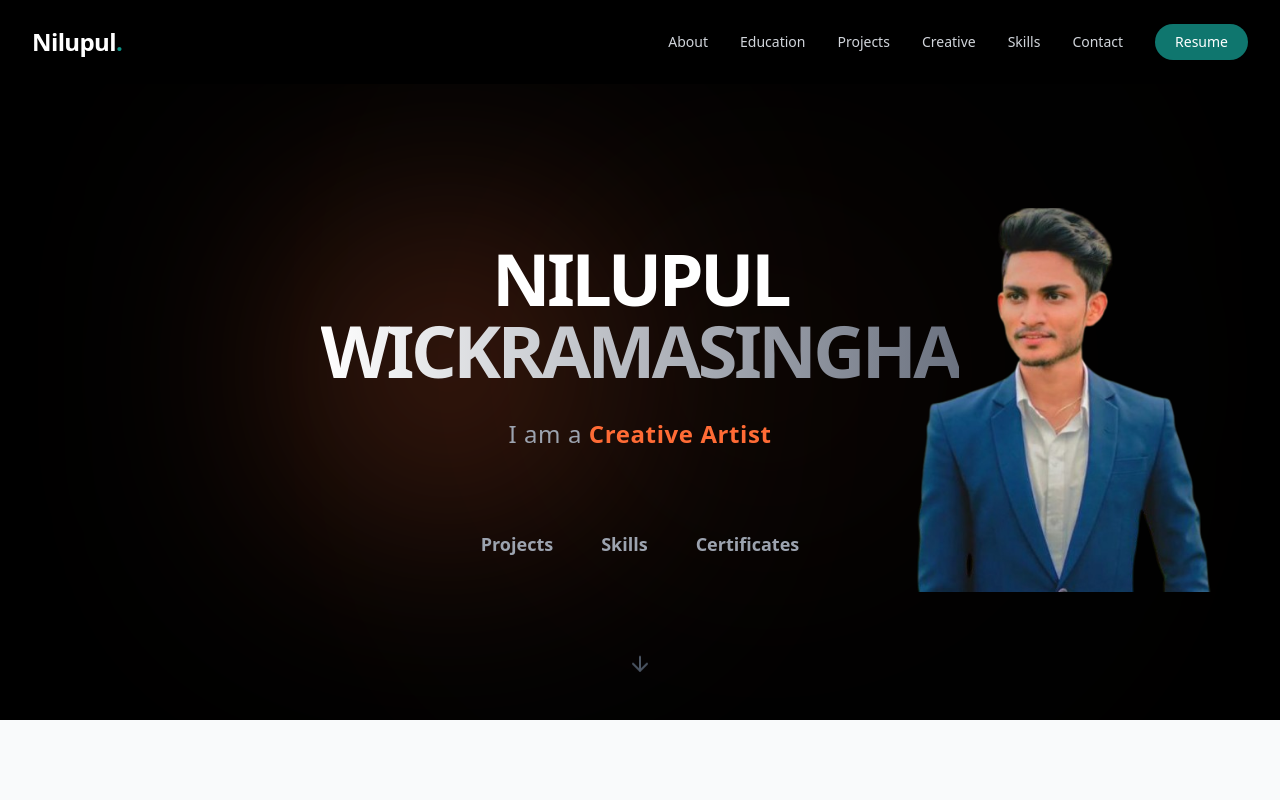
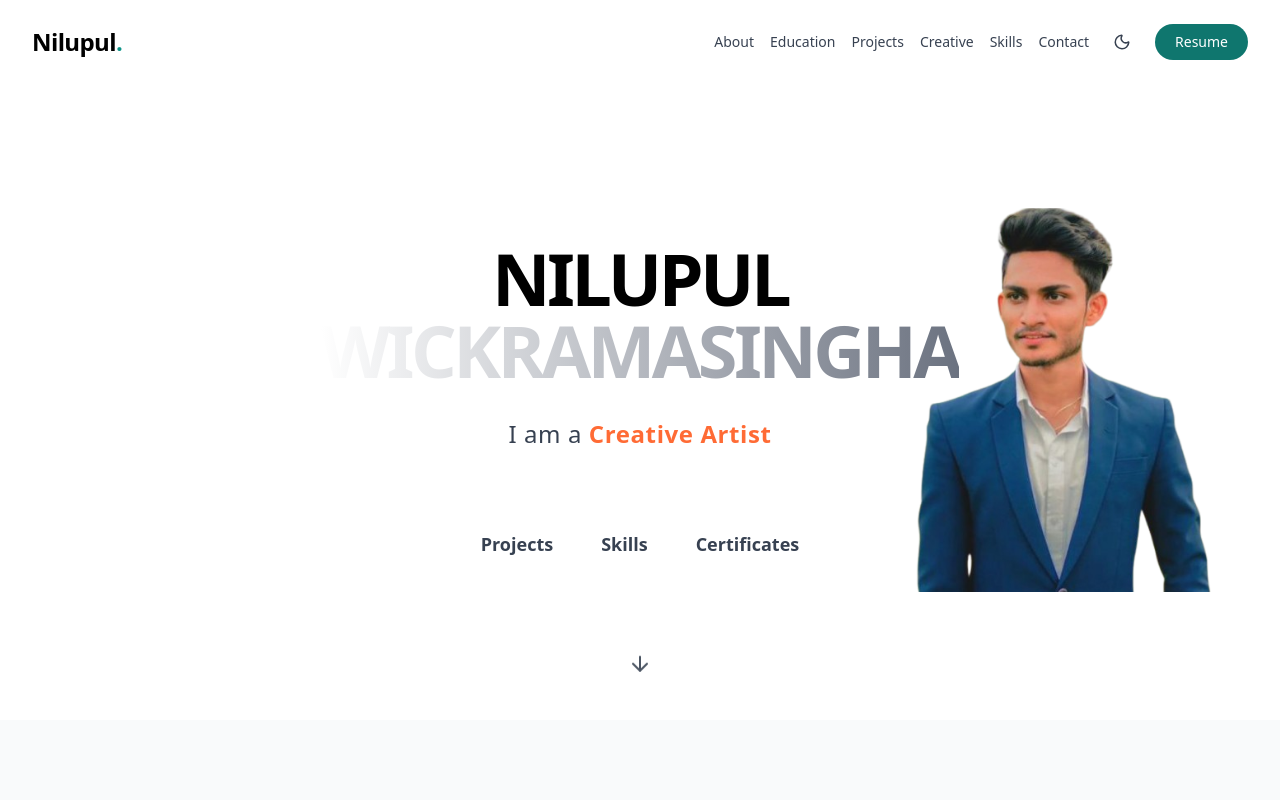
Before and after one commit to Nilupul-Wickramasinghe/My-Portfolio-GWU-BHBT-2022-04, a React (Vite) app: page / in a window 1280 px wide. Shown: the top 800 px of the page. Built offline with nearby package versions, Linux system fonts and the light colour scheme.

Commit message:
Add Dark mode

```diff
--- a/src/components/Hero.tsx
+++ b/src/components/Hero.tsx
@@ -21,13 +21,13 @@ export function Hero() {
       });
     }
   };
-  return <section className="relative min-h-[80vh] flex flex-col items-center justify-center px-4 py-20 text-center bg-black overflow-hidden">
+  return <section className="relative min-h-[80vh] flex flex-col items-center justify-center px-4 py-20 text-center bg-white dark:bg-black overflow-hidden">
       {/* Background decorative elements */}
       <div className="absolute top-1/4 left-1/4 w-64 h-64 bg-[#FF6B35] rounded-full mix-blend-screen filter blur-[128px] opacity-10 animate-pulse" />
       <div className="absolute bottom-1/4 right-1/4 w-96 h-96 bg-[#FF6B35] rounded-full mix-blend-screen filter blur-[128px] opacity-5" />
 
       <div className="z-10 max-w-5xl mx-auto space-y-8">
-        <h1 className="text-5xl md:text-6xl lg:text-7xl font-black tracking-tighter text-white leading-tight">
+        <h1 className="text-5xl md:text-6xl lg:text-7xl font-black tracking-tighter text-black dark:text-white leading-tight">
           NILUPUL
           <br />
           <span className="text-transparent bg-clip-text bg-gradient-to-r from-white to-gray-500">
@@ -35,7 +35,7 @@ export function Hero() {
           </span>
         </h1>
 
-        <p className="text-xl md:text-2xl text-gray-400 font-medium tracking-wide max-w-2xl mx-auto">
+        <p className="text-xl md:text-2xl text-gray-700 dark:text-gray-400 font-medium tracking-wide max-w-2xl mx-auto">
           I am a{' '}
           <span className="text-[#FF6B35] inline-block min-w-max font-bold">
             {roles[currentRole]}
@@ -45,7 +45,7 @@ export function Hero() {
         <nav className="pt-12">
           <ul className="flex flex-wrap justify-center gap-8 md:gap-12">
             {['Projects', 'Skills', 'Certificates'].map(item => <li key={item}>
-                <button onClick={() => scrollToSection(item.toLowerCase())} className="group relative text-lg font-bold text-gray-400 hover:text-white transition-colors duration-300">
+                <button onClick={() => scrollToSection(item.toLowerCase())} className="group relative text-lg font-bold text-gray-700 dark:text-gray-300 hover:text-black dark:hover:text-white transition-colors duration-300">
                   {item}
                   <span className="absolute -bottom-2 left-0 w-0 h-1 bg-[#FF6B35] transition-all duration-300 group-hover:w-full" />
                 </button>
--- a/src/components/Navigation.tsx
+++ b/src/components/Navigation.tsx
@@ -1,8 +1,10 @@
 import React, { useEffect, useState } from 'react';
-import { Menu, X } from 'lucide-react';
+import { Menu, X, Sun, Moon } from 'lucide-react';
+import useTheme from '../hooks/useTheme';
 export function Navigation() {
   const [isOpen, setIsOpen] = useState(false);
   const [scrolled, setScrolled] = useState(false);
+  const { theme, toggle } = useTheme();
   useEffect(() => {
     const handleScroll = () => {
       setScrolled(window.scrollY > 20);
@@ -45,40 +47,46 @@ export function Navigation() {
     name: 'Contact',
     href: 'contact'
   }];
-  return <nav className={`fixed top-0 left-0 right-0 z-50 transition-all duration-300 ${scrolled ? 'bg-black/95 backdrop-blur-sm py-4 shadow-lg' : 'bg-black py-6'}`}>
+  return <nav className={`fixed top-0 left-0 right-0 z-50 transition-all duration-300 ${scrolled ? 'bg-white/95 dark:bg-black/95 backdrop-blur-sm py-4 shadow-lg' : 'bg-white py-6 dark:bg-black'}`}>
       <div className="max-w-7xl mx-auto px-4 sm:px-6 lg:px-8">
         <div className="flex items-center justify-between">
           {/* Logo */}
           <div className="flex-shrink-0">
-            <a href="#" onClick={e => scrollToSection(e, 'hero')} className="text-2xl font-bold text-white tracking-tight">
+            <a href="#" onClick={e => scrollToSection(e, 'hero')} className="text-2xl font-bold text-black dark:text-white tracking-tight">
               Nilupul<span className="text-teal-600">.</span>
             </a>
           </div>
 
           {/* Desktop Navigation */}
-          <div className="hidden md:flex items-center space-x-8">
-            {navLinks.map(link => <a key={link.name} href={`#${link.href}`} onClick={e => scrollToSection(e, link.href)} className="text-gray-300 hover:text-white transition-colors text-sm font-medium">
+          <div className="hidden md:flex items-center space-x-4">
+            {navLinks.map(link => <a key={link.name} href={`#${link.href}`} onClick={e => scrollToSection(e, link.href)} className="text-gray-700 dark:text-gray-300 hover:text-black dark:hover:text-white transition-colors text-sm font-medium">
                 {link.name}
               </a>)}
+            <button onClick={toggle} aria-label="Toggle theme" className="p-2 rounded-full text-gray-700 dark:text-gray-300 hover:text-black dark:hover:text-white hover:bg-black/5 dark:hover:bg-white/5 transition-colors">
+              {theme === 'dark' ? <Sun size={18} /> : <Moon size={18} />}
+            </button>
             <a href="/resume.pdf" // Placeholder for resume link
-          className="bg-teal-700 hover:bg-teal-600 text-white px-5 py-2 rounded-full text-sm font-medium transition-colors duration-200">
+            className="bg-teal-700 hover:bg-teal-600 text-white px-5 py-2 rounded-full text-sm font-medium transition-colors duration-200">
               Resume
             </a>
           </div>
 
           {/* Mobile menu button */}
           <div className="md:hidden flex items-center">
-            <button onClick={() => setIsOpen(!isOpen)} className="text-gray-300 hover:text-white focus:outline-none" aria-label="Toggle menu">
+            <button onClick={() => setIsOpen(!isOpen)} className="text-gray-700 dark:text-gray-300 hover:text-black dark:hover:text-white focus:outline-none mr-3" aria-label="Toggle menu">
               {isOpen ? <X size={24} /> : <Menu size={24} />}
+            </button>
+            <button onClick={toggle} aria-label="Toggle theme" className="text-gray-700 dark:text-gray-300 hover:text-black dark:hover:text-white focus:outline-none">
+              {theme === 'dark' ? <Sun size={20} /> : <Moon size={20} />}
             </button>
           </div>
         </div>
       </div>
 
       {/* Mobile Navigation */}
-      {isOpen && <div className="md:hidden bg-black border-t border-gray-800 absolute w-full">
+      {isOpen && <div className="md:hidden bg-white dark:bg-black border-t border-gray-200 dark:border-gray-800 absolute w-full">
           <div className="px-2 pt-2 pb-3 space-y-1 sm:px-3">
-            {navLinks.map(link => <a key={link.name} href={`#${link.href}`} onClick={e => scrollToSection(e, link.href)} className="block px-3 py-2 text-base font-medium text-gray-300 hover:text-white hover:bg-gray-900 rounded-md">
+            {navLinks.map(link => <a key={link.name} href={`#${link.href}`} onClick={e => scrollToSection(e, link.href)} className="block px-3 py-2 text-base font-medium text-gray-700 dark:text-gray-300 hover:text-black dark:hover:text-white hover:bg-gray-100 dark:hover:bg-gray-900 rounded-md">
                 {link.name}
               </a>)}
             <a href="/resume.pdf" className="block w-full text-center mt-4 bg-teal-700 hover:bg-teal-600 text-white px-5 py-3 rounded-md text-base font-medium transition-colors">
--- /dev/null
+++ b/src/hooks/useTheme.ts
@@ -0,0 +1,34 @@
+import { useEffect, useState } from 'react';
+
+type Theme = 'light' | 'dark';
+
+function getInitialTheme(): Theme {
+  try {
+    const stored = localStorage.getItem('theme') as Theme | null;
+    if (stored === 'light' || stored === 'dark') return stored;
+  } catch (e) {
+    // ignore
+  }
+
+  if (typeof window !== 'undefined' && window.matchMedia && window.matchMedia('(prefers-color-scheme: dark)').matches) {
+    return 'dark';
+  }
+  return 'light';
+}
+
+export default function useTheme() {
+  const [theme, setTheme] = useState<Theme>(getInitialTheme);
+
+  useEffect(() => {
+    try {
+      document.documentElement.classList.toggle('dark', theme === 'dark');
+      localStorage.setItem('theme', theme);
+    } catch (e) {
+      // ignore
+    }
+  }, [theme]);
+
+  const toggle = () => setTheme((t) => (t === 'dark' ? 'light' : 'dark'));
+
+  return { theme, setTheme, toggle } as const;
+}
--- a/tailwind.config.js
+++ b/tailwind.config.js
@@ -1,4 +1,11 @@
-export default {content: [
-  './index.html',
-  './src/**/*.{js,ts,jsx,tsx}'
-],}
+export default {
+  darkMode: 'class',
+  content: [
+    './index.html',
+    './src/**/*.{js,ts,jsx,tsx}'
+  ],
+  theme: {
+    extend: {}
+  },
+  plugins: []
+}
```
